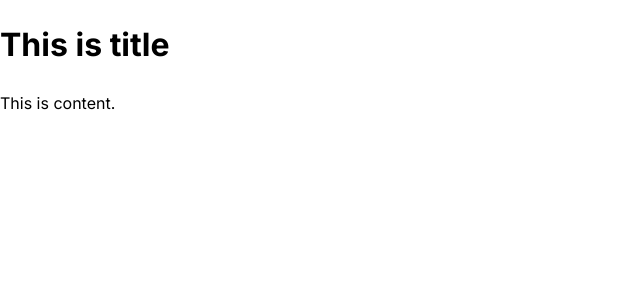
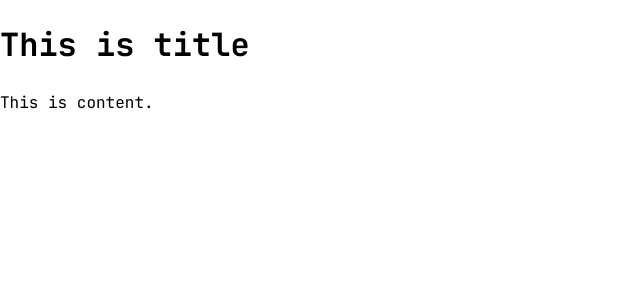
Before and after one commit to j-w-park/test-nextjs-rsc, a Next.js app: page / in a window 1280 px wide. Shown: the top 300 px of the page, without its empty margins (0-640 px from the left). Built offline with nearby package versions, Linux system fonts and the light colour scheme.

Commit message:
feat: change font

```diff
--- a/src/app/layout.tsx
+++ b/src/app/layout.tsx
@@ -1,4 +1,4 @@
-import { Inter } from 'next/font/google';
+import { JetBrains_Mono } from 'next/font/google';
 import type { ReactNode } from 'react';
 import './globals.css';
 
@@ -6,7 +6,7 @@ interface Props {
   children: ReactNode;
 }
 
-const inter = Inter({ subsets: ['latin'] });
+const font = JetBrains_Mono({ subsets: ['latin'] });
 
 export const metadata = {
   title: 'Create Next App',
@@ -16,7 +16,7 @@ export const metadata = {
 export default function RootLayout(props: Props) {
   return (
     <html lang="en">
-      <body className={inter.className}>{props.children}</body>
+      <body className={font.className}>{props.children}</body>
     </html>
   );
 }
```
